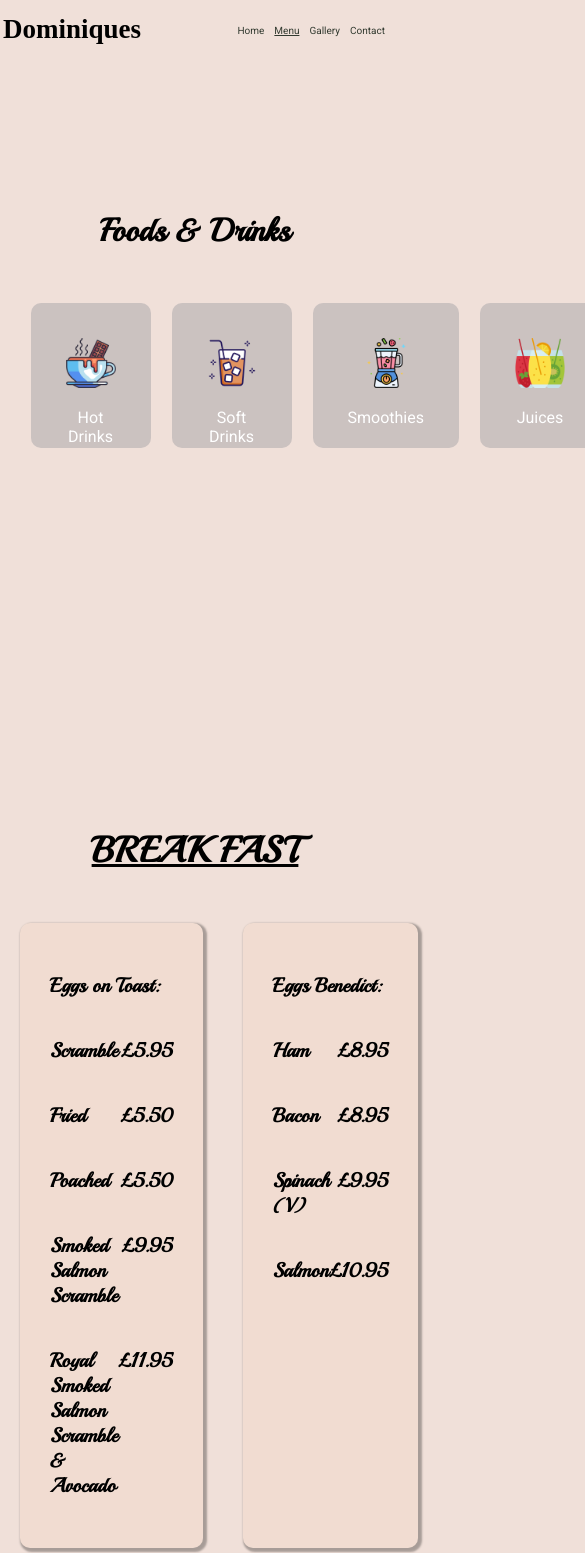
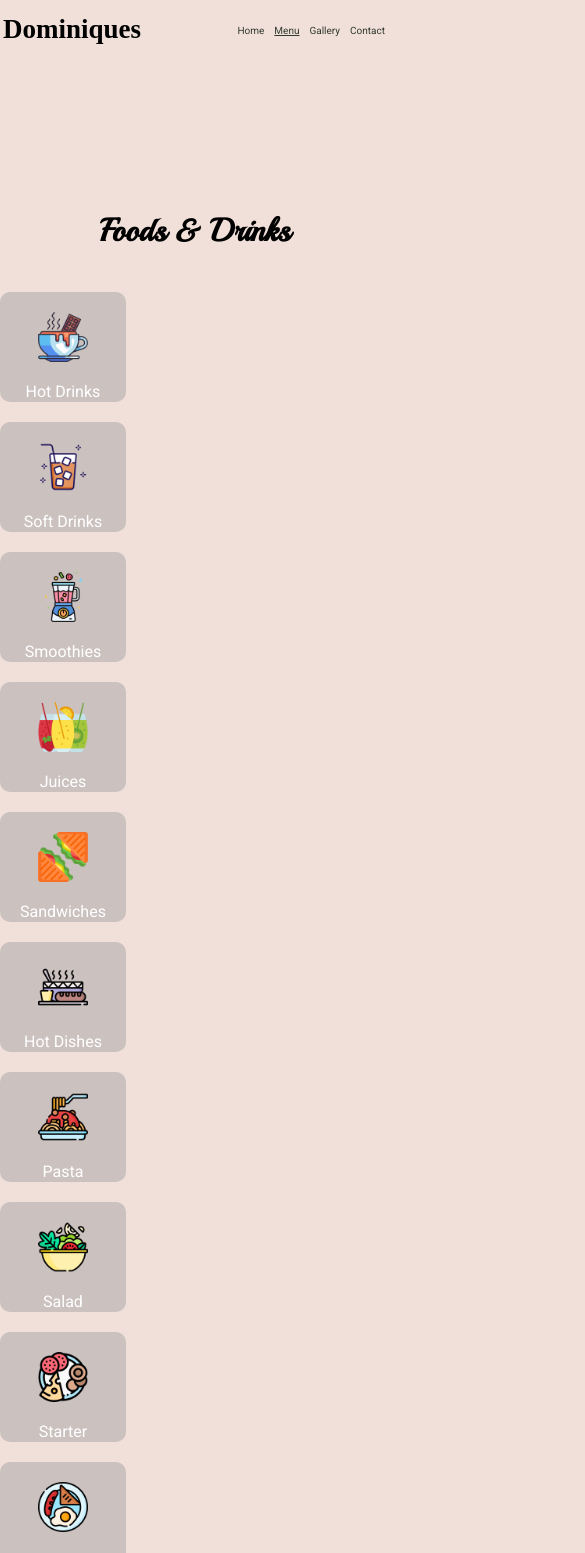
Before and after one commit to melika760/DominiqueCafeMenue, a React (Create React App) app: page /Menu in a window 390 px wide. Shown: the top 1553 px of the page, 585 px wide, since content can reach past the window. Built offline with nearby package versions, Linux system fonts and the light colour scheme; a web font is replaced by a local one.

Commit message:
responsive

```diff
--- a/src/Components/BreakfastItems.module.css
+++ b/src/Components/BreakfastItems.module.css
@@ -50,3 +50,13 @@ font-size: 20px;
     font-family: 'Roboto', sans-serif;
     font-size: 16px;
 }
+@media(max-width:968px){
+    .wrapItems{
+        display: inline-block;
+    }
+    .item , .lastitem{
+        width: 100%;
+        margin: 10px;
+    padding: 10px;
+    }
+}
--- a/src/Components/Menue.module.css
+++ b/src/Components/Menue.module.css
@@ -18,7 +18,7 @@ a.col:hover{
     display: flex;
     justify-content:flex-start;
     padding: 20px;
-    position: sticky;
+
 
 }
 .header{
@@ -63,3 +63,21 @@ margin: 0 auto;
 .col p{
     color:white
 }
+@media(max-width:968px){
+.wraper{
+   display: inline-block;
+   padding: 0px;
+   margin: 0 auto;
+   align-items: center;
+}
+.col{
+    padding: 20px;
+    margin: 20px auto;
+    align-items: center;
+    height: 70px;
+    display: block;
+
+
+}
+
+}
--- a/src/Components/Reserve.js
+++ b/src/Components/Reserve.js
@@ -4,9 +4,9 @@ export default function Reserve(){
     return(<div className={styles.wraper}>
         <h3>Book a Table</h3>
         <form className={styles.form}>
-        <input type="date" placeholder="Date"/>
-        <input type="time"  placeholder="Date"/>
-        <input type="number" min={0}  placeholder="Number"/>
+        <input type="date" placeholder="Date" className={styles.num}/>
+        <input type="time"  placeholder="Date" className={styles.set}/>
+        <input type="number" min={0}  placeholder="Number" className={styles.num}/>
         <Button className={styles.btn}>Book</Button>
     </form></div>)
 }
--- a/src/Components/Reserve.module.css
+++ b/src/Components/Reserve.module.css
@@ -8,14 +8,19 @@
     font-size: 48px;
     color: #323A30;
 }
-.form{
-    margin: 70px;
+.num{
+    padding: 18px 16px;
+    border-radius: 4px;
+border: 1px solid  #323A30;
+margin: 10px;
+width: 200px;
+cursor: pointer;
 }
-.form input{
+.form .set{
     padding: 16px 16px;
     border-radius: 4px;
 border: 1px solid  #323A30;
-margin: 20px;
+margin: 10px;
 width: 200px;
 cursor: pointer;
 }
```
